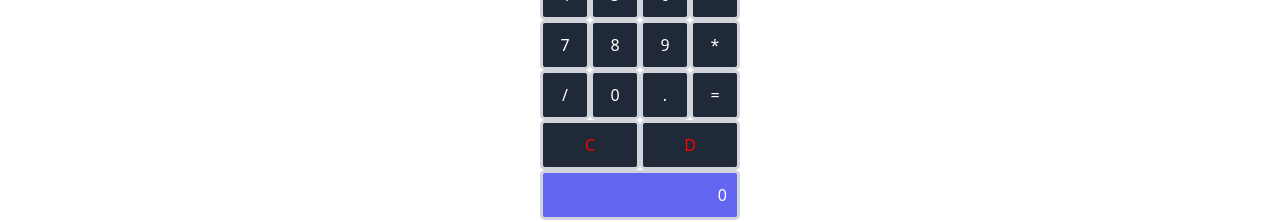
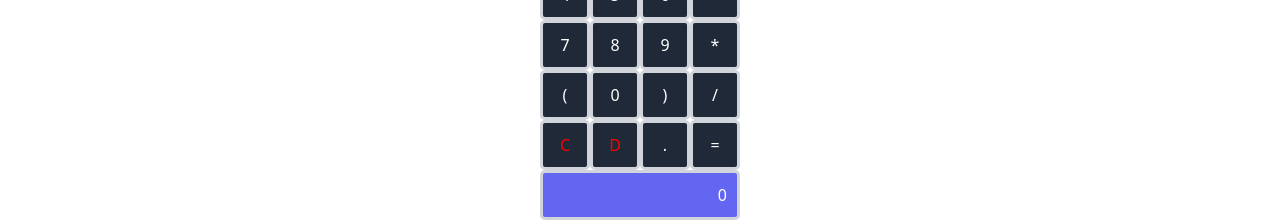
Before and after one commit to noorjsdivs/practice, a React (Create React App) app: page /tasnimtarannoom in a window 1280 px wide. Shown: the part 317-539 px from the top of the page. Built offline with nearby package versions, Linux system fonts and the light colour scheme.

Commit message:
decimal function

```diff
--- a/src/components/Tasnim.js
+++ b/src/components/Tasnim.js
@@ -8,6 +8,9 @@ const Tasnim = () => {
   let [numbers, setNumbers] = useState([]);
   let [operator, setOperator] = useState("");
   let [operators, setOperators] = useState([]);
+  let [decimal, setDecimal] = useState("");
+  let [parenthesis, setParenthesis] = useState([]);
+  let [parenthesisindex, setParenthesisindex] = useState([]);
   let [inputs, setInputs] = useState([]);
   let [result, setResult] = useState(0);
   let [ans, setAns] = useState(0);
@@ -18,7 +21,11 @@ const Tasnim = () => {
     if(operators.length == numbers.length-1){
       const item = numbers[numbers.length-1];
       numbers.pop();
+      if(decimal != ''){
+        numbers.push(parseFloat(item + e.target.value));
+      }else{
         numbers.push(item*10 + parseInt(e.target.value));
+      }
     }
     else{
       numbers.push(parseInt(e.target.value));
@@ -32,8 +39,23 @@ const Tasnim = () => {
     inputs.push(e.target.value);
   }
 
+  let handleDecimal = (e) => {
+    setDecimal(e.target.value);
+    inputs.push(e.target.value);
+    const item = numbers[numbers.length-1]+".";
+    numbers[numbers.length-1] = item;
+  }
+
+  let handleParenthesis = (e) => {
+    parenthesis.push(e.target.value);
+    inputs.push(e.target.value);
+    parenthesisindex.push(numbers.length-1);
+  }
+
   let handleAns = () => {
+      console.log(inputs);
         result = numbers[0];
+        if(parenthesis == ''){
           numbers.forEach((item,index)=>{
               if(operators[index] == '+'){
                 result = result + numbers[index+1];
@@ -47,14 +69,44 @@ const Tasnim = () => {
               else if(operators[index] == '/'){
                 result = result / numbers[index+1];
               }
+          })
         }
-        )
+        else{
+          parenthesis.forEach((element,x)=>{
+            if(element == '('){
+              parenthesisindex.forEach((element2,y)=>{
+                numbers.forEach((element3,z)=>{
+                  if(element2 == z-1 && element2 != z){
+                    if(operators[z] == '+'){
+                      result = result + numbers[z+1];
+                    }
+                    else if(operators[z] == '-'){
+                      result = result - numbers[z+1];
+                    }
+                    else if(operators[z] == '*'){
+                      result = result * numbers[z+1];
+                    }
+                    else if(operators[z] == '/'){
+                      result = result / numbers[z+1];
+                    }
+                    operators[z] = '+';
+                    numbers[z+1] = 0;
+                  }
+                });
+                numbers[parenthesisindex[y]] = result;
+            });
+            }
+          });
+        }
         setAns(result);
   }
 
   let handleClear = () => {
     setNumbers([]);
     setOperators([]);
+    setDecimal("");
+    setParenthesis([]);
+    setParenthesisindex([]);
     setInputs([]);
     setAns(0);
   }
@@ -75,6 +127,9 @@ const Tasnim = () => {
           next_op.pop();
           return next_op;
         })
+      }
+      else if(next[next.length-1] == '.'){
+        setDecimal("");
       }
       next.pop();
       return next;
@@ -113,14 +168,16 @@ const Tasnim = () => {
             <br/>
 
 
+            <input type = "button" value = "(" onClick={handleParenthesis}/>
+            <input type = "button" value = "0" onClick={handleNumber}/>
+            <input type = "button" value = ")" onClick={handleParenthesis}/>
             <input type = "button" value = "/" onClick={handleOperator}/>
-            <input type = "button" value = "0" onClick={handleNumber}/>
-            <input type = "button" value = "." />
-            <input type = "button" value = "=" onClick={handleAns}/>
             <br/>
 
             <input type = "button" value = "C" className="clear" onClick={handleClear}/>
             <input type = "button" value = "D" className="delete" onClick={handleDelete}/>
+            <input type = "button" value = "." onClick={handleDecimal}/>
+            <input type = "button" value = "=" onClick={handleAns}/>
             <br/>
 
             <input type = "text" value= {ans} className="ans" readOnly/>
--- a/src/css/tasnim.css
+++ b/src/css/tasnim.css
@@ -19,16 +19,23 @@ h2 {
 	padding: 10px;
 	font-size: 16px;
     width: 50px;
+    height: 50px;
+    cursor: pointer;
+}
+.calculator input:hover{
+    background-color: #111111;
+
 }
 .calculator input.inputs{
     width: 200px;
+    cursor: default;
 }
 .calculator input.clear, .calculator input.delete{
     color: red;
-    width: 100px;
 }
 .calculator input.ans {
     width: 200px;
     background: #6366f1;
     text-align: right;
+    cursor: default;
 }
```
Lines whose indentation alone changed are shown as unchanged.
